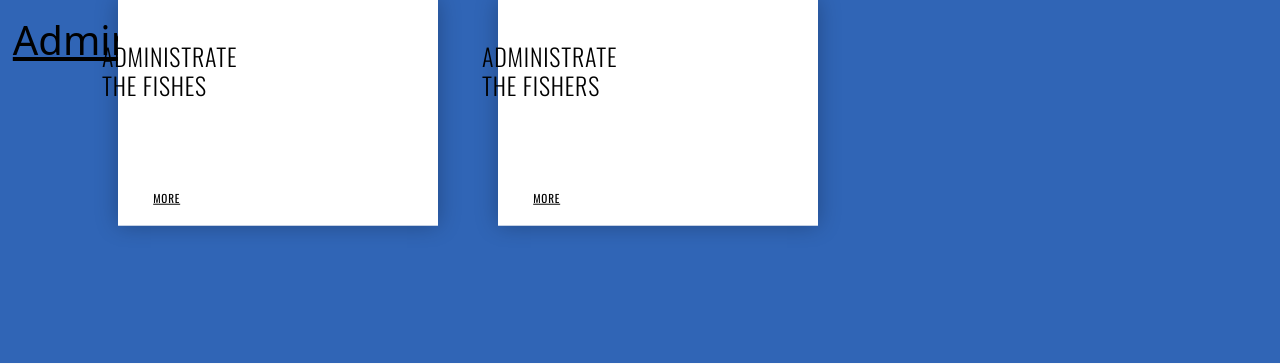
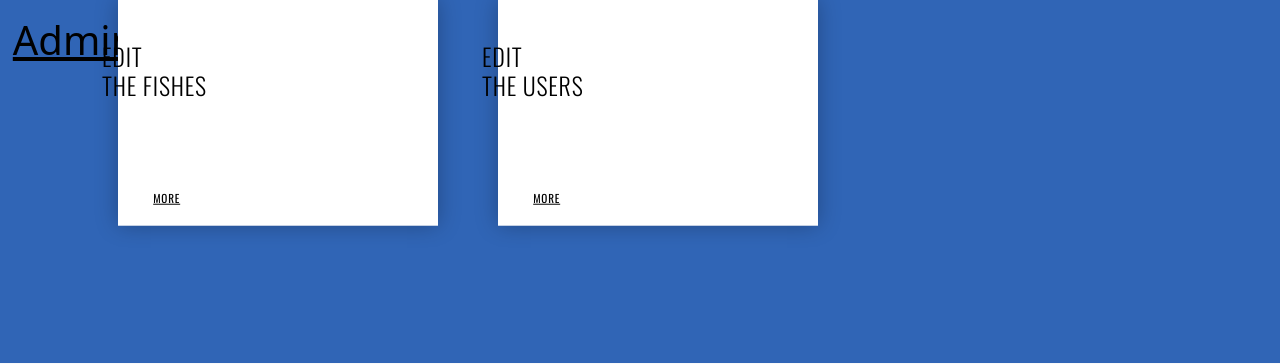
Before and after one commit to anticitizn/aquaweb, a PHP site: page /php/adminoverview.php in a window 1280 px wide. Shown: the part 56-420 px from the top of the page. Run offline with PHP 8.4, Linux system fonts and the light colour scheme.

Commit message:
Update the phrasing in some spots

```diff
--- a/php/adminoverview.php
+++ b/php/adminoverview.php
@@ -32,9 +32,9 @@ $indexphp = '';
             <div class="col-md-6 col-lg-4 column">
                 <div class="card gr-1">
                     <div class="txt">
-                        <h1>Administrate </br>
+                        <h1>Edit </br>
                             the fishes</h1>
-                        <p>You can administrate the fishes</p>
+                        <p>You can edit existing fishes or add new ones here</p>
                     </div>
                     <a href="adminfish.php">more</a>
                     <div class="ico-card">
@@ -45,9 +45,9 @@ $indexphp = '';
             <div class="col-md-6 col-lg-4 column">
                 <div class="card gr-2">
                     <div class="txt">
-                        <h1>Administrate </br>
-                            the fishers</h1>
-                        <p>You can administrate the fishers.</p>
+                        <h1>Edit </br>
+                            the users</h1>
+                        <p>You can edit existing users or add new ones here</p>
                     </div>
                     <a href="adminuser.php">more</a>
                     <div class="ico-card">
--- a/php/adminuser.php
+++ b/php/adminuser.php
@@ -77,14 +77,14 @@ $indexphp = '';
     ?>
 
     <main>
-        <h1><a href="/tinf20-aquaweb/php/adminuser.php">Administration Fishers</h1></a>
+        <h1><a href="/tinf20-aquaweb/php/adminuser.php">User administration</h1></a>
         <div class="container-xl">
             <div class="table-responsive">
                 <div class="table-wrapper">
                     <div class="table-title">
                         <div class="row">
                             <div class="col-sm-6">
-                                <h2>Manage <b>Fisher</b></h2>
+                                <h2>Manage <b>users</b></h2>
                             </div>
                             <div class="col-sm-6">
                                 <a href="#addEmployeeModal" class="btn btn-success" data-toggle="modal"><i class="material-icons">&#xE147;</i> <span>Add New Fisher</span></a>
```
